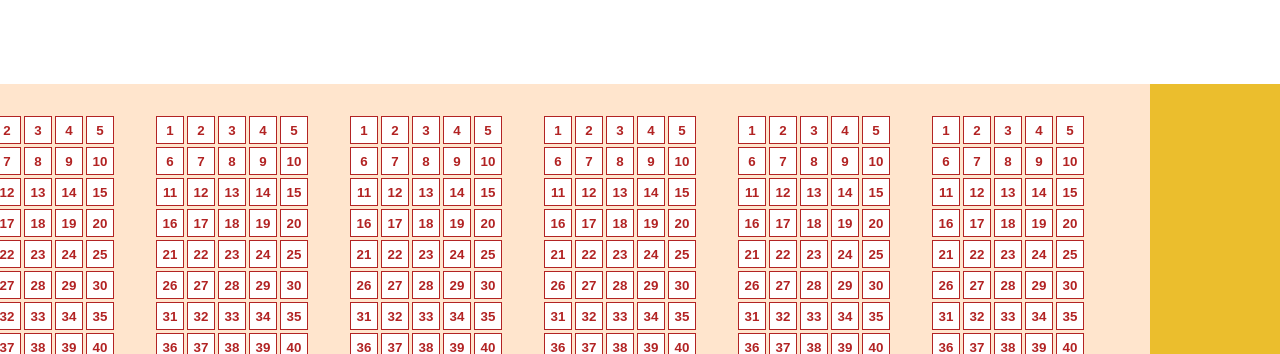
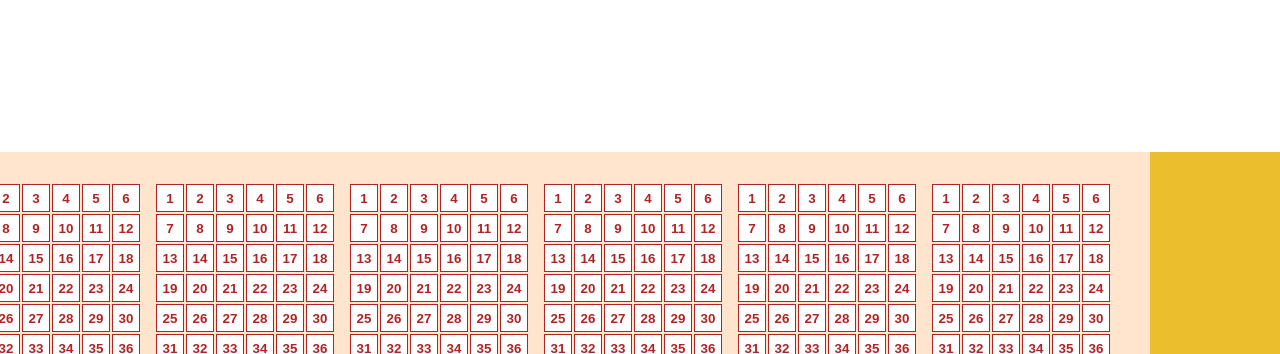
Before and after one commit to FLESHASA/lotto, a plain HTML site: page index.html in a window 1280 px wide. Shown: the top 354 px of the page. Drawn offline with Linux system fonts and the light colour scheme.

Commit message:
update gap div

```diff
--- a/style.css
+++ b/style.css
@@ -31,7 +31,7 @@ main {
     width: 178px;
     display: flex;
     flex-wrap: wrap;
-    gap: 3px;
+    gap: 2px;
 }
 #left div p{
     width: 28px;
```
